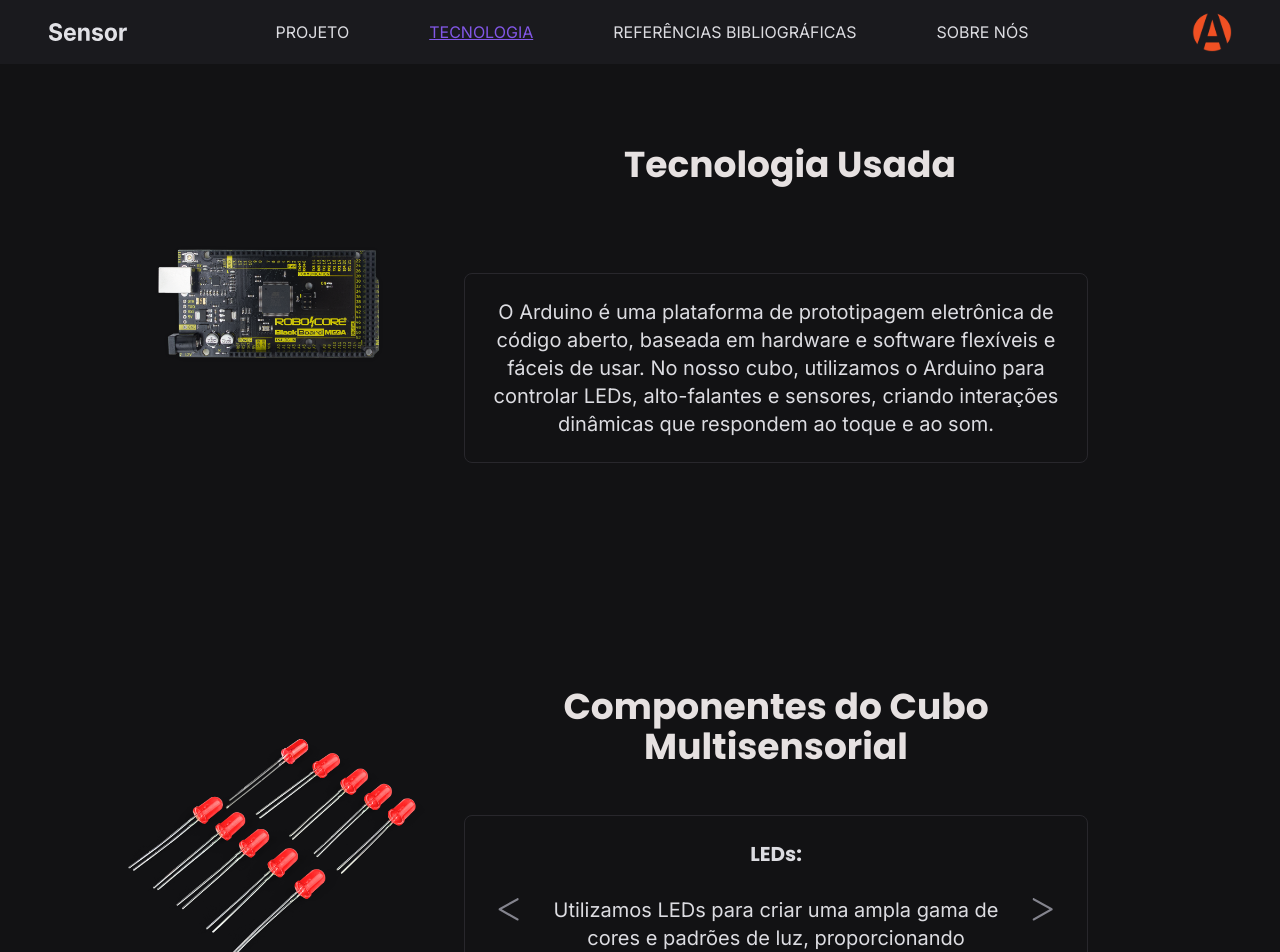
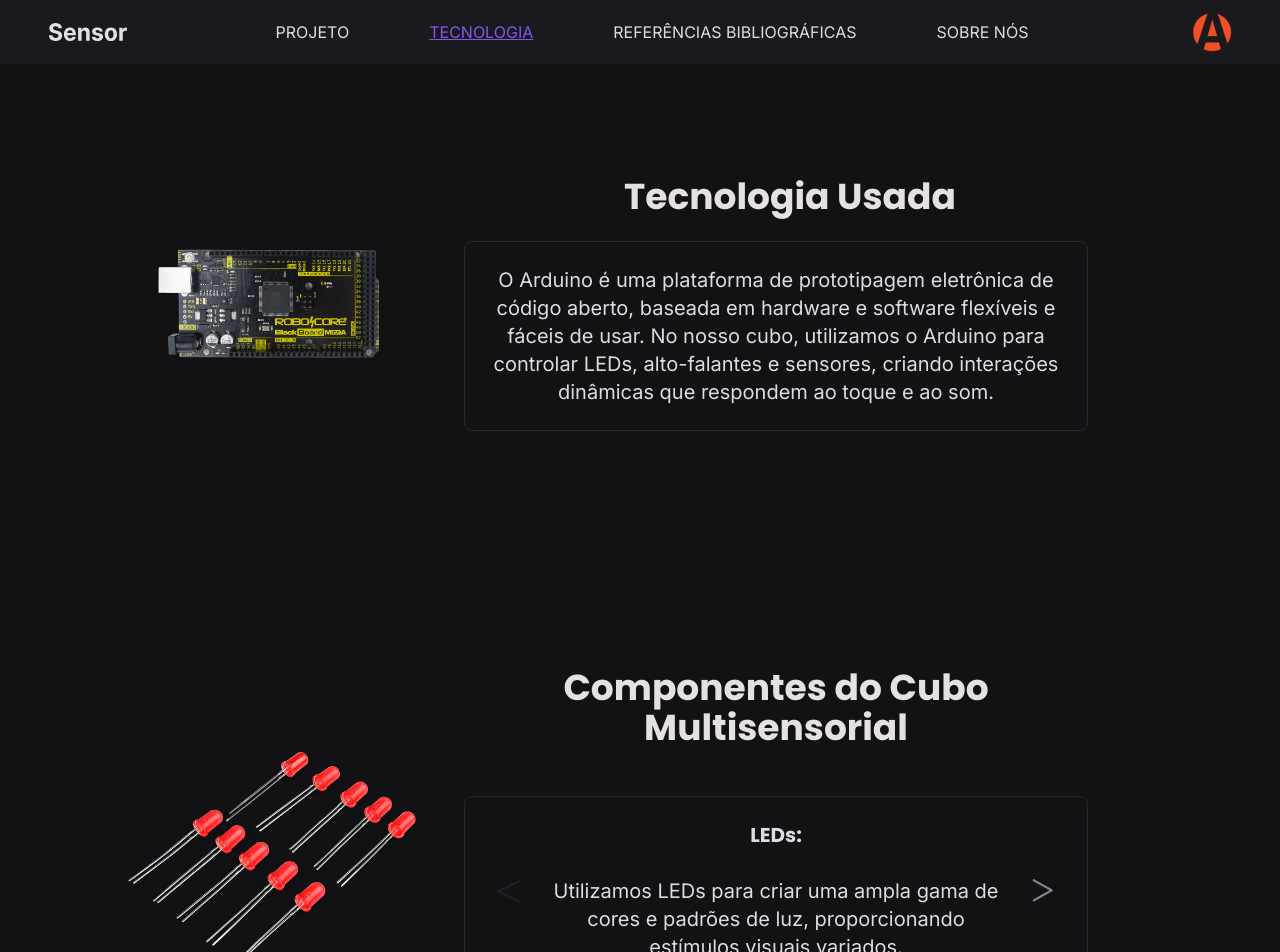
Before and after one commit to Augusto-Valerio/TCC-React, a React (Vite) app: page /tecnologia in a window 1280 px wide. Shown: the top 952 px of the page. Built offline with nearby package versions, Linux system fonts and the light colour scheme.

Commit message:
melhorando a pagina sobre a tecnologia

```diff
--- a/src/components/Tecnologia.jsx
+++ b/src/components/Tecnologia.jsx
@@ -2,19 +2,23 @@
 import gmail from '../assets/gmail.svg';
 import instagram from '../assets/instagram.svg';
 import whatsapp from '../assets/whatsapp.svg';
-import setaDireita from '../assets/setaDireita.svg';
-import setaEsquerda from '../assets/setaEsquerda.svg';
 import arduino1 from '../assets/arduino1.png';
 import arduino2 from '../assets/arduino2.png';
 import leds from '../assets/leds.jpg';
 import ultrassonico from '../assets/ultrassonico.png';
 import bluetooth from '../assets/bluetooth.png';
 import buzzer from '../assets/buzzer.png';
+import setaEsquerda from '../assets/setaEsquerda.svg';
+import setaEsquerdaPreta from '../assets/setaEsquerdaPreta.svg';
+import setaDireita from '../assets/setaDireita.svg';
+import setaDireitaPreta from '../assets/setaDireitaPreta.svg';
 
 export default function Tecnologia() {
   const [currentImage, setCurrentImage] = useState(arduino1);
   const [currentParagraph, setCurrentParagraph] = useState(0);
   const [currentSecondImage, setCurrentSecondImage] = useState(leds);
+  const [leftArrow, setLeftArrow] = useState(setaEsquerdaPreta);
+  const [rightArrow, setRightArrow] = useState(setaDireita);
 
   const paragraphs = [
     {
@@ -56,13 +60,27 @@
 
   const handleNext = () => {
     if (currentParagraph < paragraphs.length - 1) {
-      setCurrentParagraph(currentParagraph + 1);
+      setCurrentParagraph(prev => {
+        const newIndex = prev + 1;
+        setLeftArrow(setaEsquerda);
+        if (newIndex === paragraphs.length - 1) {
+          setRightArrow(setaDireitaPreta);
+        }
+        return newIndex;
+      });
     }
   };
 
   const handlePrev = () => {
     if (currentParagraph > 0) {
-      setCurrentParagraph(currentParagraph - 1);
+      setCurrentParagraph(prev => {
+        const newIndex = prev - 1;
+        setRightArrow(setaDireita);
+        if (newIndex === 0) {
+          setLeftArrow(setaEsquerdaPreta);
+        }
+        return newIndex;
+      });
     }
   };
 
@@ -71,14 +89,14 @@
       <div className="w-full max-w-7xl px-4">
         <main className="w-full">
 
-          <section className="flex flex-col items-center space-y-8 md:space-y-0 md:space-x-8 md:flex-row">
+          <section className="flex flex-col items-center space-y-8 md:space-y-0 md:space-x-8 md:flex-row ">
             <img className="w-full h-auto mt-24 md:mt-36 md:mb-28 md:h-80 md:w-auto sm:ml-24" src={currentImage} alt="Imagens de Arduino" />
 
             <div className="flex flex-col justify-center items-center md:items-start text-center md:text-left md:w-1/2 md:mt-36">
               <h2 className="text-titulo text-3xl px-4 py-6 font-poppins font-bold sm:text-4xl md:px-0 sm:ml-40 md:mt-10">
                 Tecnologia Usada
               </h2>
-              <p className="text-base border border-rounded rounded-lg px-4 py-6 mb-8 text-texto mt-8 font-inter max-w-4xl md:text-left sm:text-xl md:text-center md:mt-16">
+              <p className="text-base border border-rounded rounded-lg px-4 py-6 mb-8 text-texto mt-8 font-inter max-w-4xl md:text-left sm:text-xl md:text-center md:mt-0">
                 O Arduino é uma plataforma de prototipagem eletrônica de código aberto, baseada em hardware e software
                 flexíveis e fáceis de usar. No nosso cubo, utilizamos o Arduino para controlar LEDs, alto-falantes e sensores, criando interações dinâmicas que respondem ao toque e ao som.
               </p>
@@ -93,13 +111,13 @@
                 Componentes do Cubo Multisensorial
               </h2>
               <div className="relative w-full">
-                <div className="flex justify-between items-center px-4 py-6 text-texto text-center font-inter max-w-4xl mx-auto text-base border border-rounded rounded-lg sm:text-xl sm:mb-24">
+                <div className="flex justify-between items-center px-4 py-6 text-texto text-center font-inter max-w-4xl mx-auto text-base border border-rounded rounded-lg sm:text-xl sm:mb-40">
                   <button
                     className="px-4 py-2 bg-gray-300 rounded-lg hover:bg-gray-400 disabled:bg-gray-200"
                     onClick={handlePrev}
                     disabled={currentParagraph === 0}
                   >
-                    <img src={setaEsquerda} alt="Seta para a esquerda" className="h-6 w-6" />
+                    <img src={leftArrow} alt="Seta para a esquerda" className="h-6 w-6" />
                   </button>
                   <div className="mx-4 flex-1">
                     <span className="font-bold font-poppins">{paragraphs[currentParagraph].title}:</span> <br /><br />
@@ -110,7 +128,7 @@
                     onClick={handleNext}
                     disabled={currentParagraph === paragraphs.length - 1}
                   >
-                    <img src={setaDireita} alt="Seta para a direita" className="h-6 w-6" />
+                    <img src={rightArrow} alt="Seta para a direita" className="h-6 w-6" />
                   </button>
                 </div>
               </div>
```
Also changed, not shown: src/assets/setaDireitaPreta.svg (added), src/assets/setaEsquerdaPreta.svg (added).
